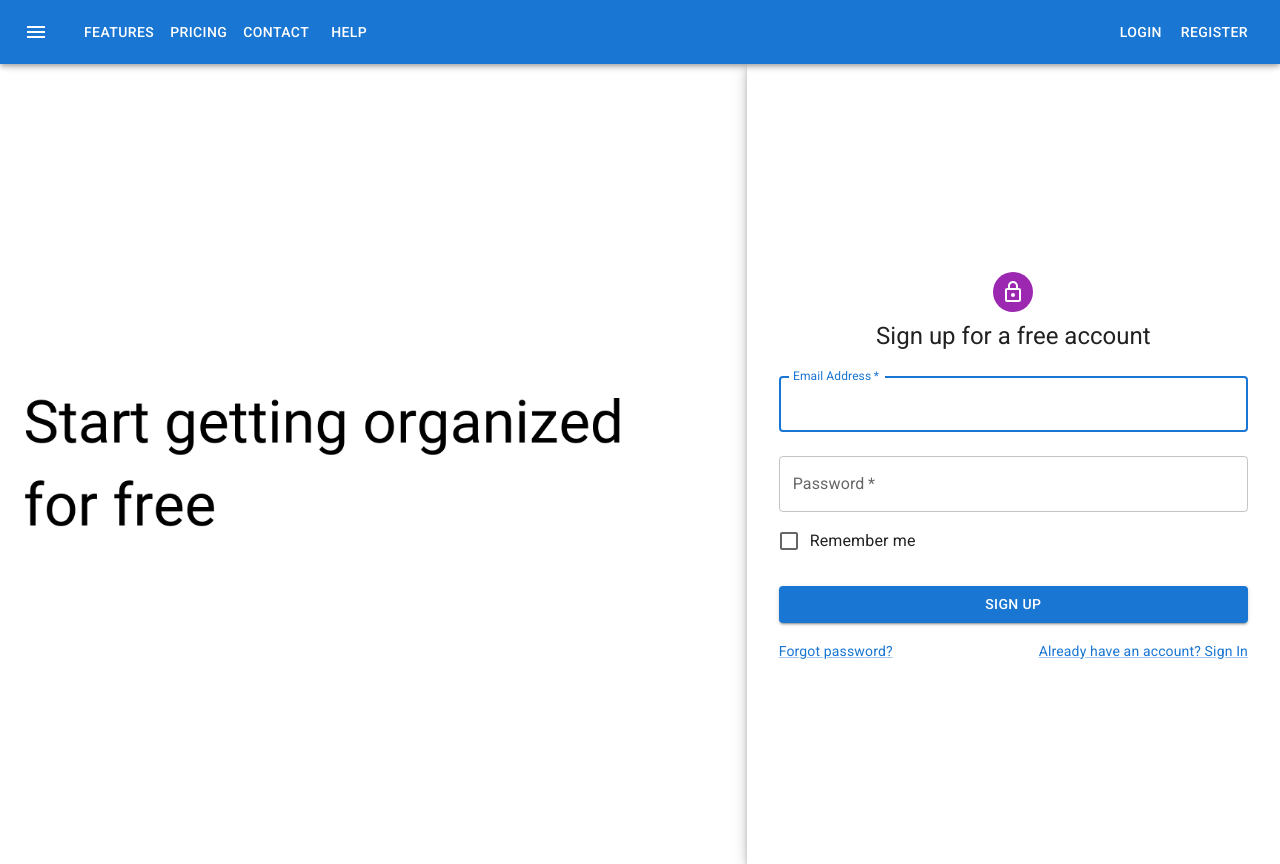
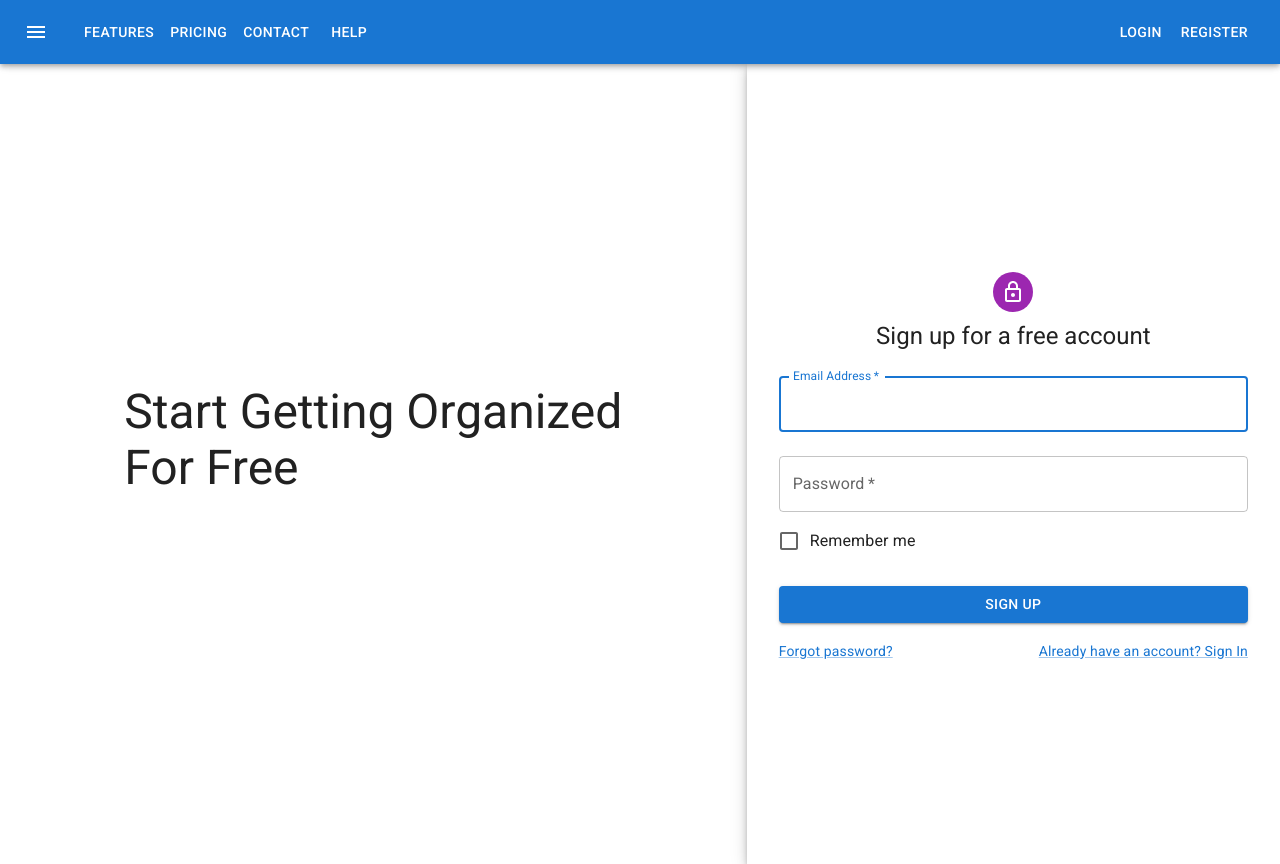
Before and after one commit to yoyotruly/smart-todo-list, a React (Create React App) app in the folder frontend/: page /register in a window 1280 px wide. Built offline with nearby package versions, Linux system fonts and the light colour scheme.

Commit message:
update slogan from image to text and resized font

```diff
--- a/frontend/src/pages/Register.js
+++ b/frontend/src/pages/Register.js
@@ -34,15 +34,26 @@ export default function Register() {
           xs={false}
           sm={4}
           md={7}
-          sx={{
-            backgroundImage: 'url(./app-slogan.png)',
-            backgroundRepeat: 'no-repeat',
-            backgroundColor: (t) =>
-              t.palette.mode === 'light' ? t.palette.grey[50] : t.palette.grey[900],
-            backgroundSize: 'cover',
-            backgroundPosition: 'center',
-          }}
-        />
+          direction='column'
+          justifyContent='center'
+          alignItems='center'
+          minHeight='100vh'
+          textAlign='center'
+          square>
+            <Box
+            sx={{
+              my: 40,
+              display: 'flex',
+              flexDirection: 'column',
+              alignItems: 'center',
+            }}>
+          <Typography component="h1" variant="h3" align="left">
+            Start Getting Organized <br/>
+            For Free
+          </Typography>
+            </Box>
+        </Grid>
+
         <Grid item xs={12} sm={8} md={5} component={Paper} elevation={6} square>
           <Box
             sx={{
```
